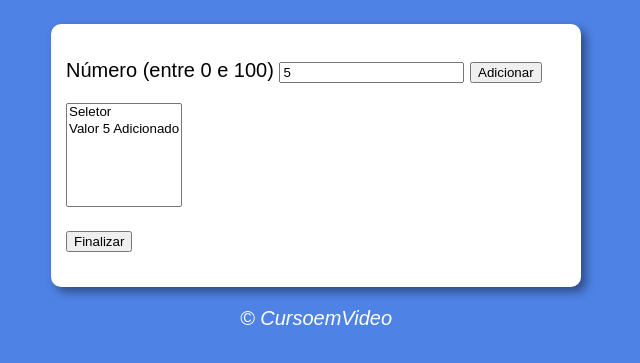
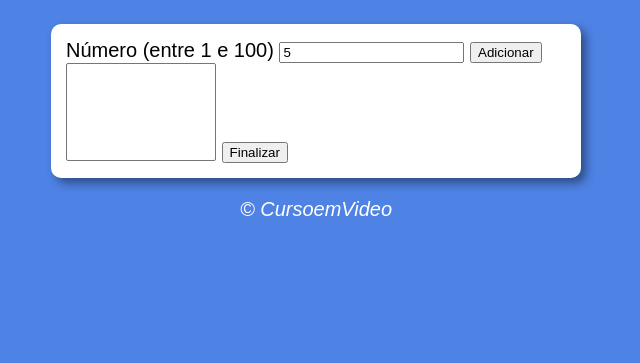
Before and after one commit to RodriWho/curso-javascript, a plain HTML site: page exercicios/aula16ex/ex018/modelo.html in a window 1280 px wide. Both pictures are taken after typing "5" into the empty fields and a click on the button "Adicionar". Shown: the part 75-438 px from the top of the page, without its empty margins (324-964 px from the left). Drawn offline with Linux system fonts and the light colour scheme.

Commit message:
atualizado

```diff
--- a/exercicios/aula16ex/ex018/estilo.css
+++ b/exercicios/aula16ex/ex018/estilo.css
@@ -19,6 +19,10 @@ section {
     box-shadow: 5px 5px 10px rgba(0, 0, 0, 0.418);
 }
 
+select#flista {
+    width: 150px;
+}
+
 footer {
     color: white;
     text-align: center;
--- a/exercicios/aula16ex/ex018/modelo.html
+++ b/exercicios/aula16ex/ex018/modelo.html
@@ -13,16 +13,14 @@
     </header>
     <section>
         <div>
-            <p>Número (entre 0 e 100) <input type="number" name="numero" id="txtN"> <input type="button" value="Adicionar" onclick="adicionar()"></p>
+            Número (entre 1 e 100)
+            <input type="number" name="fnum" id="fnum">
+            <input type="button" value="Adicionar" onclick="adicionar()">
+            <br> <select name="flista" id="flista" size="6"></select>
+            <input type="button" value="Finalizar" onclick="Finalizar()">
         </div>
-        <div>
-            <p>
-                <select name="seletor" id="txtS" size="6">
-                    <option>Seletor</option>
-                </select>
-            </p>
-            <input type="button" value="Finalizar" onclick="finalizar()">
-            <p id="pFin"></p>
+        <div id="res">
+
         </div>
     </section>
     <footer>
--- a/exercicios/aula16ex/ex018/script.js
+++ b/exercicios/aula16ex/ex018/script.js
@@ -1,52 +1,28 @@
-let vetor = [] // Criar vetor vazio
-let soma = 0
+let num = document.getElementById('num')
+let lista = document.getElementById('flista')
+let res = document.getElementById('res')
+let valores = []
 
-function adicionar() {
-    let numero = document.getElementById('txtN')
-    let tab = document.getElementById('txtS')
-    let pFin = document.getElementById('pFin')
-    n = Number.parseInt(numero.value)
-
-    let pos = vetor.indexOf(n) // Buscar valor n no vetor
-
-    if (n == '') { // Verificar se caixa esta vazia ao clicar em Adicionar
-        alert(`Digite um valor na caixa`)
+function isNumero(n) { // Verificar se esta nos parametros de 1 e 100
+    if (Number(n) >= 1 && Number(n) <= 100) {
+        return true
     } else {
-        if (n < 0 || n > 100) { // Verificar se valor digitado esta nos parametros 0 e 100
-            alert(`O valor ${n} é Invalido`)
-        } else {
-            if (pos == -1) { // Verificar se valor ja registrado
-                pFin.innerHTML = ''
-                vetor.push(n)
-                let item = document.createElement('option')
-                item.text = `Valor ${n} Adicionado`
-                tab.appendChild(item)
-            } else {
-                alert(`O valor ${n} já existe no registro`)
-            }
-        }
+        return false
     }
 }
 
-function finalizar() {
-    if (vetor == '') { // Verificar se foi adicionado valor ao vetor ao clicar em finalizar
-        alert('Adicione um valor na caixa!')
+function inLista(n, l) {
+    if (l.indexOf(Number(n)) != -1) {
+        return true
     } else {
-        pFin.innerHTML = ''
-        vetor.sort()
-        somar()
-        pFin.innerHTML += `${vetor} <br>
-        Total Cadastrados: ${vetor.length} <br>
-        Maior valor cadastrado ${vetor[vetor.length -1]} <br>
-        Menor valor cadastrado ${vetor[0]} <br>
-        A soma dos valores é ${soma} <br>
-        A média total é ${soma / vetor.length}`
+        return false
     }
-    soma = 0
 }
 
-function somar() {
-    for(let c = 0 ; c < vetor.length ; c++) {
-        soma += vetor[c]
+function adicionar() {
+    if (isNumero(num.value) && !inLista(num.value, valores)) {
+        window.alert('Tudo Ok')
+    } else {
+        window.alert(' Valor invalido ou ja encontrado na lista.')
     }
 }
```
